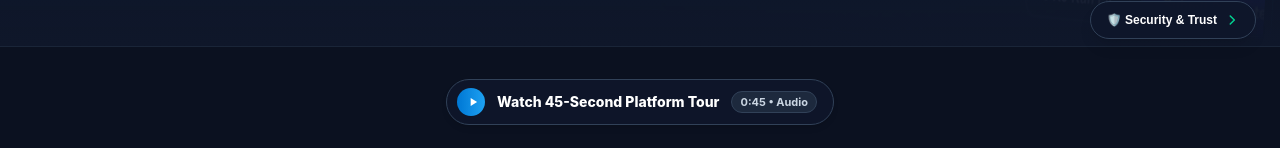
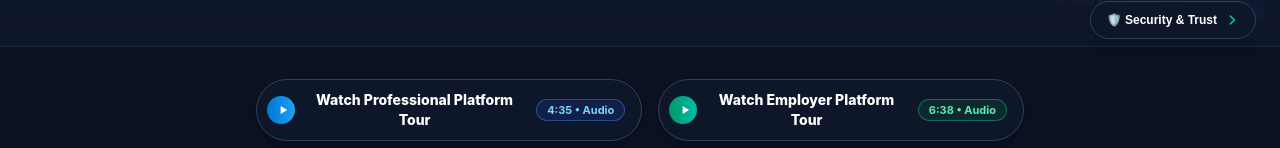
Before and after one commit to SpecialSauceIO/secure-job-board, a Next.js app: page / in a window 1280 px wide. Shown: the part 649-797 px from the top of the page. Built offline with nearby package versions, Linux system fonts and the light colour scheme; no server answers.

Commit message:
Replace 45s hero tour button with dual Professional and Employer YouTube walkthrough modals

```diff
--- a/src/app/page.tsx
+++ b/src/app/page.tsx
@@ -7,7 +7,16 @@ import { PublicFooter } from '@/components/PublicFooter'
 
 export default function LandingPage() {
   const [currentSlide, setCurrentSlide] = useState(0)
-  const [isTourOpen, setIsTourOpen] = useState(false)
+  const [activeTourRole, setActiveTourRole] = useState<null | 'professional' | 'employer'>(null)
+  const extractYouTubeId = (raw: string | undefined, fallback: string): string => {
+    const v = (raw || '').trim()
+    if (v.length === 0) return fallback
+    const m = v.match(/(?:youtu\.be\/|youtube(?:-nocookie)?\.com\/(?:watch\?v=|embed\/|shorts\/))([A-Za-z0-9_-]{11})/)
+    if (m && m[1]) return m[1]
+    return /^[A-Za-z0-9_-]{11}$/.test(v) ? v : fallback
+  }
+  const profTourYtId = extractYouTubeId(process.env.NEXT_PUBLIC_YT_PROFESSIONAL_TOUR_ID, '5LdHIFufAF8')
+  const empTourYtId = extractYouTubeId(process.env.NEXT_PUBLIC_YT_EMPLOYER_TOUR_ID, 'MvmEVsjMdJg')
   const [activePreview, setActivePreview] = useState<{
     title: string
     badge: string
@@ -380,22 +389,43 @@ export default function LandingPage() {
       {/* Tour Pill & Operational Trust Strip */}
       <section className="relative z-20 bg-[#0b1120] border-b border-slate-800 py-8 px-4 sm:px-6 md:px-12">
         <div className="max-w-7xl mx-auto flex flex-col items-center text-center">
-          <div className="z-20 relative flex flex-col items-center">
+          <div className="z-20 relative flex flex-col sm:flex-row items-center justify-center gap-3 sm:gap-4 w-full max-w-3xl">
             <button
               type="button"
-              onClick={() => setIsTourOpen(true)}
-              className="group inline-flex items-center gap-3 pl-2.5 pr-4 py-2 rounded-full bg-slate-900/90 border border-slate-700 hover:border-[#38BDF8] shadow-md transition-all cursor-pointer backdrop-blur-md"
+              onClick={() => setActiveTourRole('professional')}
+              className="group w-full sm:w-auto inline-flex items-center justify-between sm:justify-center gap-3 pl-2.5 pr-4 py-2.5 rounded-full bg-slate-900/90 border border-slate-700 hover:border-[#38BDF8] shadow-md transition-all cursor-pointer"
             >
-              <span className="w-7 h-7 rounded-full bg-gradient-to-r from-[#0077D4] to-[#1DA1F2] text-white flex items-center justify-center shadow-2xs group-hover:scale-105 transition-transform">
+              <span className="inline-flex items-center gap-2.5">
+                <span className="w-7 h-7 rounded-full bg-gradient-to-r from-[#0077D4] to-[#1DA1F2] text-white flex items-center justify-center shadow-2xs group-hover:scale-105 transition-transform shrink-0">
                   <svg className="w-3.5 h-3.5 translate-x-0.5" fill="currentColor" viewBox="0 0 24 24">
                     <path d="M8 5v14l11-7z" />
                   </svg>
                 </span>
                 <span className="text-xs sm:text-sm font-extrabold text-white group-hover:text-sky-300 transition-colors">
-                Watch 45-Second Platform Tour
+                  Watch Professional Platform Tour
                 </span>
-              <span className="text-[11px] font-bold px-2 py-0.5 rounded-full bg-slate-800 text-slate-300 border border-slate-700">
-                0:45 • Audio
+              </span>
+              <span className="text-[11px] font-bold px-2.5 py-0.5 rounded-full bg-sky-500/15 text-sky-300 border border-sky-500/30 shrink-0">
+                4:35 • Audio
+              </span>
+            </button>
+            <button
+              type="button"
+              onClick={() => setActiveTourRole('employer')}
+              className="group w-full sm:w-auto inline-flex items-center justify-between sm:justify-center gap-3 pl-2.5 pr-4 py-2.5 rounded-full bg-slate-900/90 border border-slate-700 hover:border-emerald-400 shadow-md transition-all cursor-pointer"
+            >
+              <span className="inline-flex items-center gap-2.5">
+                <span className="w-7 h-7 rounded-full bg-gradient-to-r from-emerald-600 to-teal-500 text-white flex items-center justify-center shadow-2xs group-hover:scale-105 transition-transform shrink-0">
+                  <svg className="w-3.5 h-3.5 translate-x-0.5" fill="currentColor" viewBox="0 0 24 24">
+                    <path d="M8 5v14l11-7z" />
+                  </svg>
+                </span>
+                <span className="text-xs sm:text-sm font-extrabold text-white group-hover:text-emerald-300 transition-colors">
+                  Watch Employer Platform Tour
+                </span>
+              </span>
+              <span className="text-[11px] font-bold px-2.5 py-0.5 rounded-full bg-emerald-500/15 text-emerald-300 border border-emerald-500/30 shrink-0">
+                6:38 • Audio
               </span>
             </button>
           </div>
@@ -1024,41 +1054,61 @@ export default function LandingPage() {
         </div>
       </section>
 
-      {/* 45-Second Platform Tour Theater Modal */}
-      {isTourOpen && (
+      {/* Platform Walkthrough Theater Modal (Professional & Employer YouTube NoCookie Embeds) */}
+      {activeTourRole && (() => {
+        const isEmployerTour = activeTourRole === 'employer'
+        const activeYtId = isEmployerTour ? empTourYtId : profTourYtId
+        const modalTitle = isEmployerTour
+          ? 'SpecialSauce.io — Employer Platform Walkthrough'
+          : 'SpecialSauce.io — Professional Platform Walkthrough'
+        return (
           <div
-          onClick={() => setIsTourOpen(false)}
+            onClick={() => setActiveTourRole(null)}
             className="fixed inset-0 z-50 flex items-center justify-center bg-slate-950/80 backdrop-blur-md p-4 sm:p-6"
           >
             <div
               onClick={(e) => e.stopPropagation()}
               className="relative w-full max-w-5xl rounded-2xl border-2 border-slate-700 bg-[#0a0f1c] shadow-2xl overflow-hidden"
             >
-            <div className="flex items-center justify-between px-4 py-3 bg-slate-900 border-b border-slate-800">
-              <div className="flex items-center gap-2">
-                <span className="w-2.5 h-2.5 rounded-full bg-emerald-400" />
-                <span className="text-xs sm:text-sm font-extrabold text-white">
-                  Special Sauce — 45-Second Platform Tour
+              <div className="flex flex-wrap items-center justify-between gap-2 px-4 py-3 bg-slate-900 border-b border-slate-800">
+                <div className="flex items-center gap-2.5">
+                  <span className={`w-2.5 h-2.5 rounded-full ${isEmployerTour ? 'bg-emerald-400' : 'bg-sky-400'}`} />
+                  <span className="text-xs sm:text-sm font-bold text-slate-100">
+                    {modalTitle}
                   </span>
                 </div>
+                <div className="flex items-center gap-2">
                   <button
                     type="button"
-                onClick={() => setIsTourOpen(false)}
+                    onClick={() => setActiveTourRole(isEmployerTour ? 'professional' : 'employer')}
+                    className="px-3 py-1 rounded-lg bg-slate-800/90 hover:bg-slate-700 border border-slate-700 text-xs font-semibold text-slate-200 cursor-pointer transition-colors"
+                  >
+                    {isEmployerTour ? 'Switch to Professional Tour' : 'Switch to Employer Tour'}
+                  </button>
+                  <button
+                    type="button"
+                    onClick={() => setActiveTourRole(null)}
                     className="px-3 py-1 rounded-lg bg-slate-800 hover:bg-slate-700 text-xs font-bold text-slate-200 cursor-pointer"
                   >
                     ✕ Close
                   </button>
                 </div>
-            <video
-              src="/media/hero-tour-captioned.mp4?v=20261029_v35"
-              controls
-              autoPlay
-              playsInline
-              className="w-full h-auto block bg-black"
+              </div>
+              <div className="relative w-full aspect-video bg-black">
+                <iframe
+                  key={activeTourRole + '-' + activeYtId}
+                  src={`https://www.youtube-nocookie.com/embed/${activeYtId}?rel=0&playsinline=1&autoplay=1`}
+                  title={modalTitle}
+                  allow="accelerometer; autoplay; clipboard-write; encrypted-media; gyroscope; picture-in-picture; web-share"
+                  referrerPolicy="strict-origin-when-cross-origin"
+                  allowFullScreen
+                  className="absolute inset-0 w-full h-full border-0"
                 />
               </div>
             </div>
-      )}
+          </div>
+        )
+      })()}
 
       {/* Interactive UI Card Zoom Lightbox */}
       {activePreview && (
```
Lines whose indentation alone changed are shown as unchanged.
